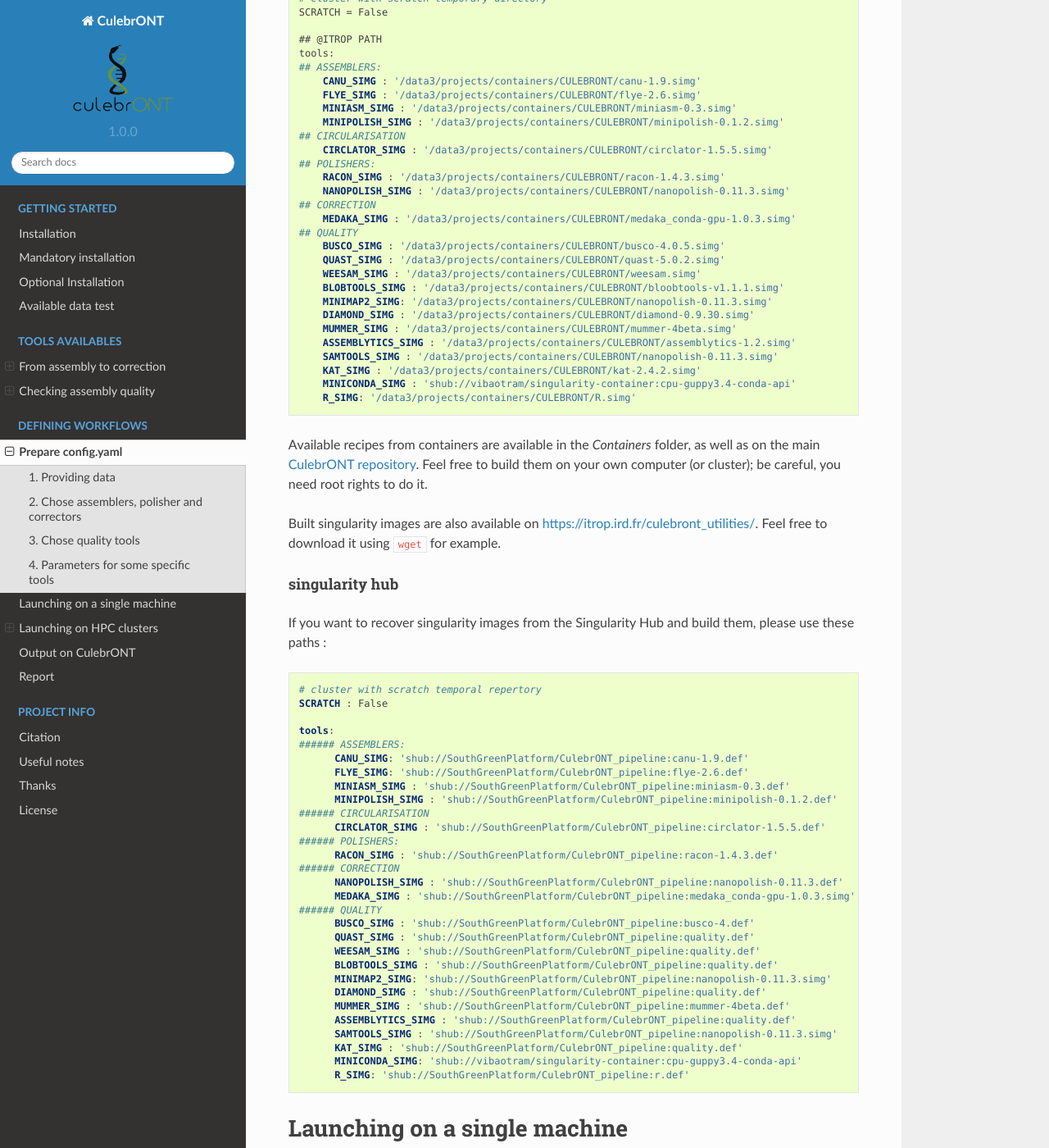
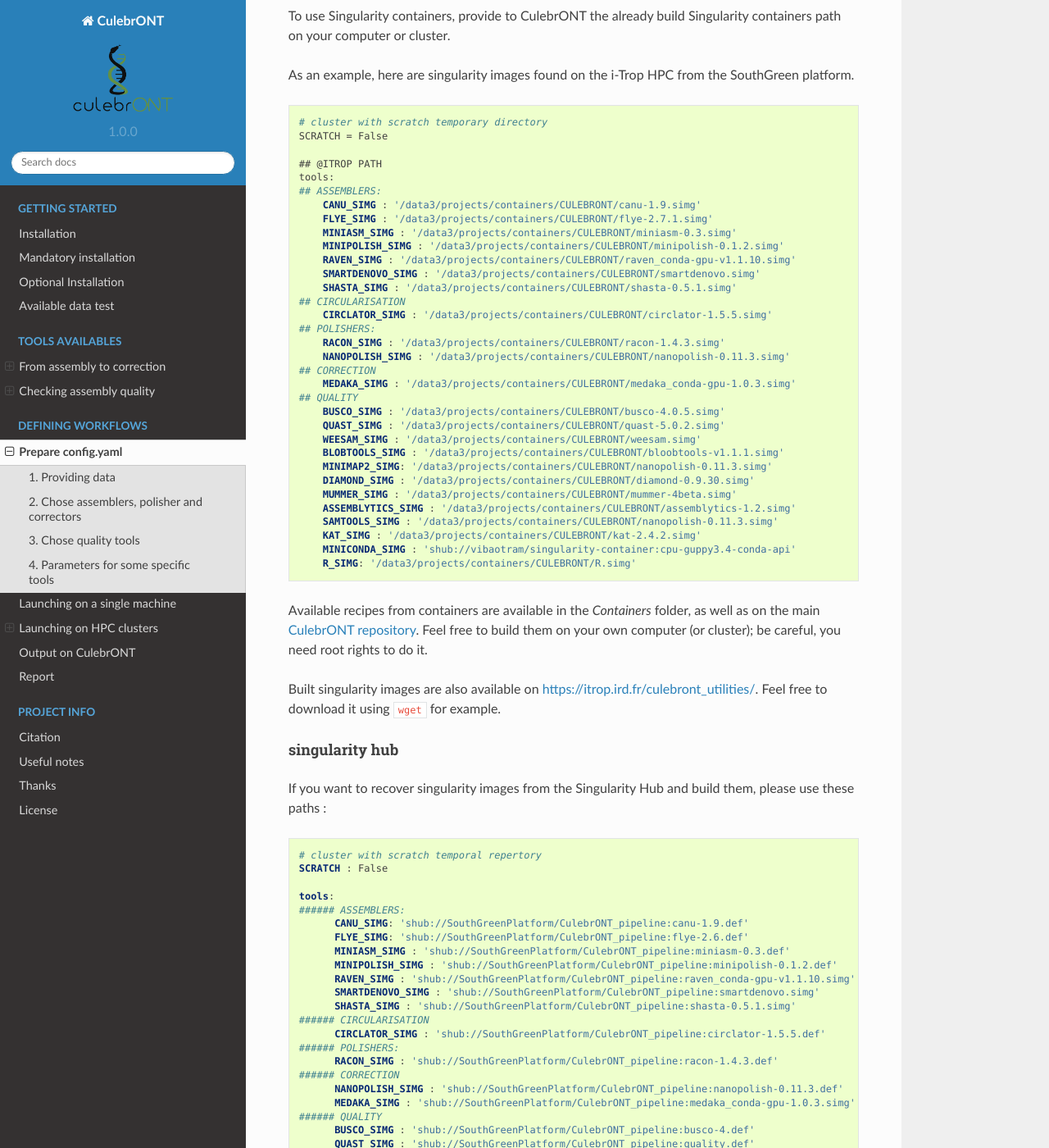
Before and after one commit to SouthGreenPlatform/culebrONT, a Sphinx documentation site: the page built from docs/source/WORKFLOWS.rst, in a window 1280 px wide and 1400 px high, scrolled down 3869 px. Shown: the whole window at 82% size. Built offline with Sphinx 7.4.7 and the Read the Docs theme 2.0.0, drawn with Linux system fonts in a browser that asks for light colours; some of the changed text lies outside the part shown.

```diff
--- a/docs/source/WORKFLOWS.rst
+++ b/docs/source/WORKFLOWS.rst
@@ -67,6 +67,9 @@ Example:
        CANU : False
        FLYE : True
        MINIASM : False
+       SHASTA : False
+       SMARDENOVO : True
+       RAVEN: True
    CORRECTION:
        NANOPOLISH : True
        MEDAKA : False
@@ -191,9 +200,12 @@ As an example, here are singularity images found  on the i-Trop HPC from the Sou
    tools:
    ## ASSEMBLERS:
        CANU_SIMG : '/data3/projects/containers/CULEBRONT/canu-1.9.simg'
-       FLYE_SIMG : '/data3/projects/containers/CULEBRONT/flye-2.6.simg'
+       FLYE_SIMG : '/data3/projects/containers/CULEBRONT/flye-2.7.1.simg'
        MINIASM_SIMG : '/data3/projects/containers/CULEBRONT/miniasm-0.3.simg'
        MINIPOLISH_SIMG : '/data3/projects/containers/CULEBRONT/minipolish-0.1.2.simg'
+       RAVEN_SIMG : '/data3/projects/containers/CULEBRONT/raven_conda-gpu-v1.1.10.simg'
+       SMARTDENOVO_SIMG : '/data3/projects/containers/CULEBRONT/smartdenovo.simg'
+       SHASTA_SIMG : '/data3/projects/containers/CULEBRONT/shasta-0.5.1.simg'
    ## CIRCULARISATION
        CIRCLATOR_SIMG : '/data3/projects/containers/CULEBRONT/circlator-1.5.5.simg'
    ## POLISHERS:
@@ -235,6 +247,9 @@ If you want to recover singularity images from the Singularity Hub and build the
          FLYE_SIMG: 'shub://SouthGreenPlatform/CulebrONT_pipeline:flye-2.6.def'
          MINIASM_SIMG : 'shub://SouthGreenPlatform/CulebrONT_pipeline:miniasm-0.3.def'
          MINIPOLISH_SIMG : 'shub://SouthGreenPlatform/CulebrONT_pipeline:minipolish-0.1.2.def'
+         RAVEN_SIMG : 'shub://SouthGreenPlatform/CulebrONT_pipeline:raven_conda-gpu-v1.1.10.simg'
+         SMARTDENOVO_SIMG : 'shub://SouthGreenPlatform/CulebrONT_pipeline:smartdenovo.simg'
+         SHASTA_SIMG : 'shub://SouthGreenPlatform/CulebrONT_pipeline:shasta-0.5.1.simg'
    ###### CIRCULARISATION
          CIRCLATOR_SIMG : 'shub://SouthGreenPlatform/CulebrONT_pipeline:circlator-1.5.5.def'
    ###### POLISHERS:
```
Also changed, not shown: other parts of docs/source/WORKFLOWS.rst (+6 -0 lines), cluster_config.yaml (+15 -0 lines), config-itrop.yaml (+12 -0 lines), config.yaml (+11 -0 lines), docs/source/TOOLS.rst (+8 -5 lines), docs/source/images/assembly_to_correction.png, docs/source/images/quality.png, 9 other files.
